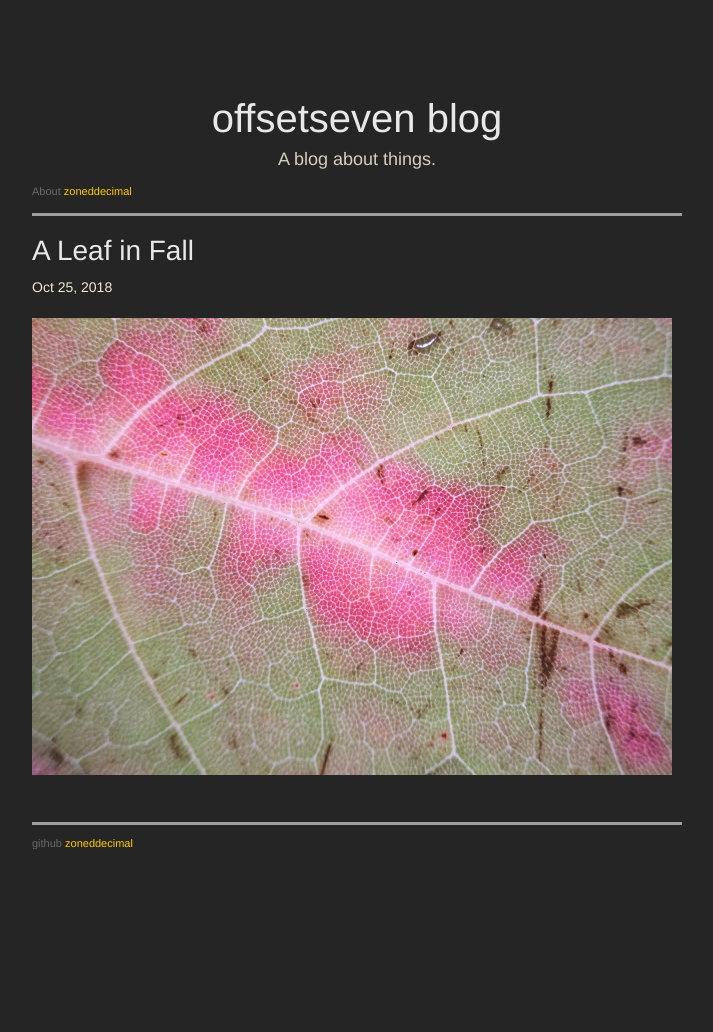
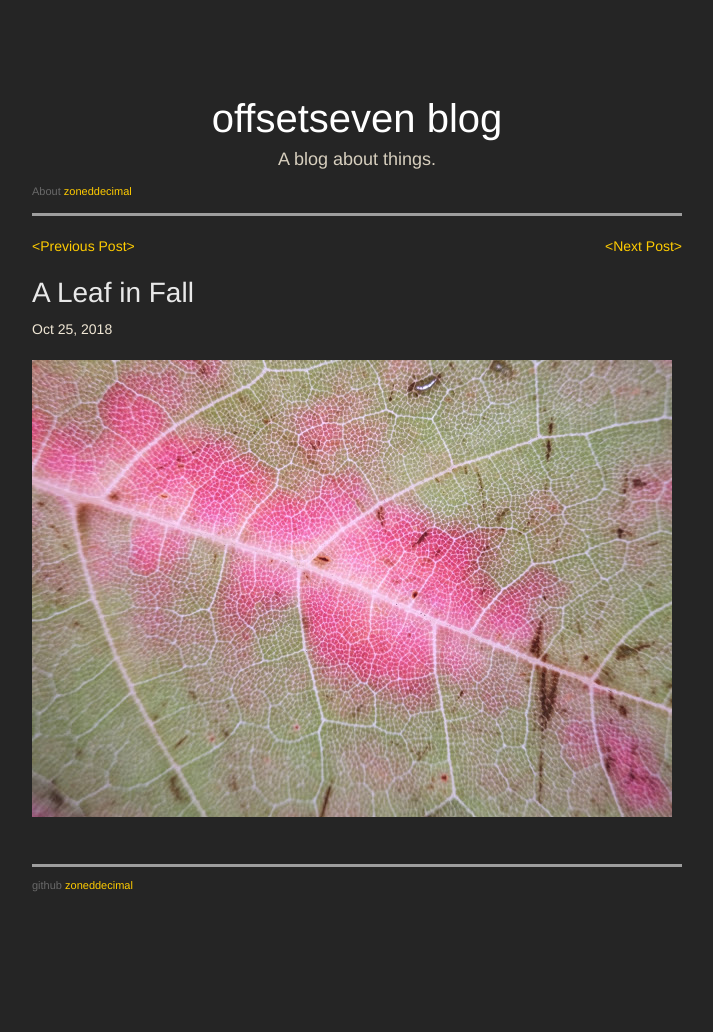
Before and after one commit to zoneddecimal/zoneddecimal.github.io, a Jekyll site: the page built from _posts/2018-10-25-A_Leaf_in_Fall.md, in a window 1280 px wide. Shown: the whole page, without its empty margins (283-996 px from the left). Built offline with Jekyll 4.4.1, drawn with Linux system fonts in a browser that asks for light colours; some web fonts are replaced; before the commit the page ends 990 px from its top, so only the background shows below that; grey boxes are pictures that could not be loaded.

Commit message:
added next, previous links, cleaned up style

```diff
--- a/_layouts/default.html
+++ b/_layouts/default.html
@@ -28,10 +28,10 @@
     <div class="wrapper">
       <section>
         <div id="title">
-          <h1>{{ site.title | default: site.github.repository_name }}</h1>
+		<h1 style="color: #000;"><a href="{{ site.url }}">{{ site.title | default: site.github.repository_name }}</a></h1>
           <p>{{ site.description | default: site.github.project_tagline }}</p>
           <span class="credits left">About <a href="{{ site.url }}/about">{{ site.github.owner_name }}</a></span>
-        </div>
+	</div>
 	<hr>
         {{ content }}
 	<br>
--- a/_layouts/post.html
+++ b/_layouts/post.html
@@ -1,6 +1,12 @@
 ---
 layout: default
 ---
+<div id="nav">
+  <span class="credits left"><a href="{{ page.previous.url }}">&ltPrevious Post&gt</a></span>
+  <span class="credits right"><a href="{{ page.next.url }}">&ltNext Post&gt</a></span>
+</div>
+<br>
+<br>
 <header class="post-header">
     <h1 class="post-title p-name" itemprop="name headline">{{ page.title | escape }}</h1>
     <p class="post-meta">
--- a/css/style.css
+++ b/css/style.css
@@ -274,6 +274,10 @@ section #footer p { color: #d7cfbe; font-family: 'OpenSansLight', "Helvetica Neu
 section #footer .credits { font-size: 11px; font-family: 'OpenSansRegular', "Helvetica Neue", Helvetica, Arial, sans-serif; font-weight: normal; color: #696969; margin-top: -10px; }
 section #footer .credits.left { float: left; }
 section #footer .credits.right { float: right; }
+section #nav .credits.left { float: left; }
+section #nav .credits.right { float: right; }
+
+div #title h1 a { color: White; }
 
 @media print, screen and (max-width: 720px) { #footer #title .credits { display: block; width: 100%; line-height: 30px; text-align: center; }
   #footer #title .credits .left { float: none; display: block; }
```
